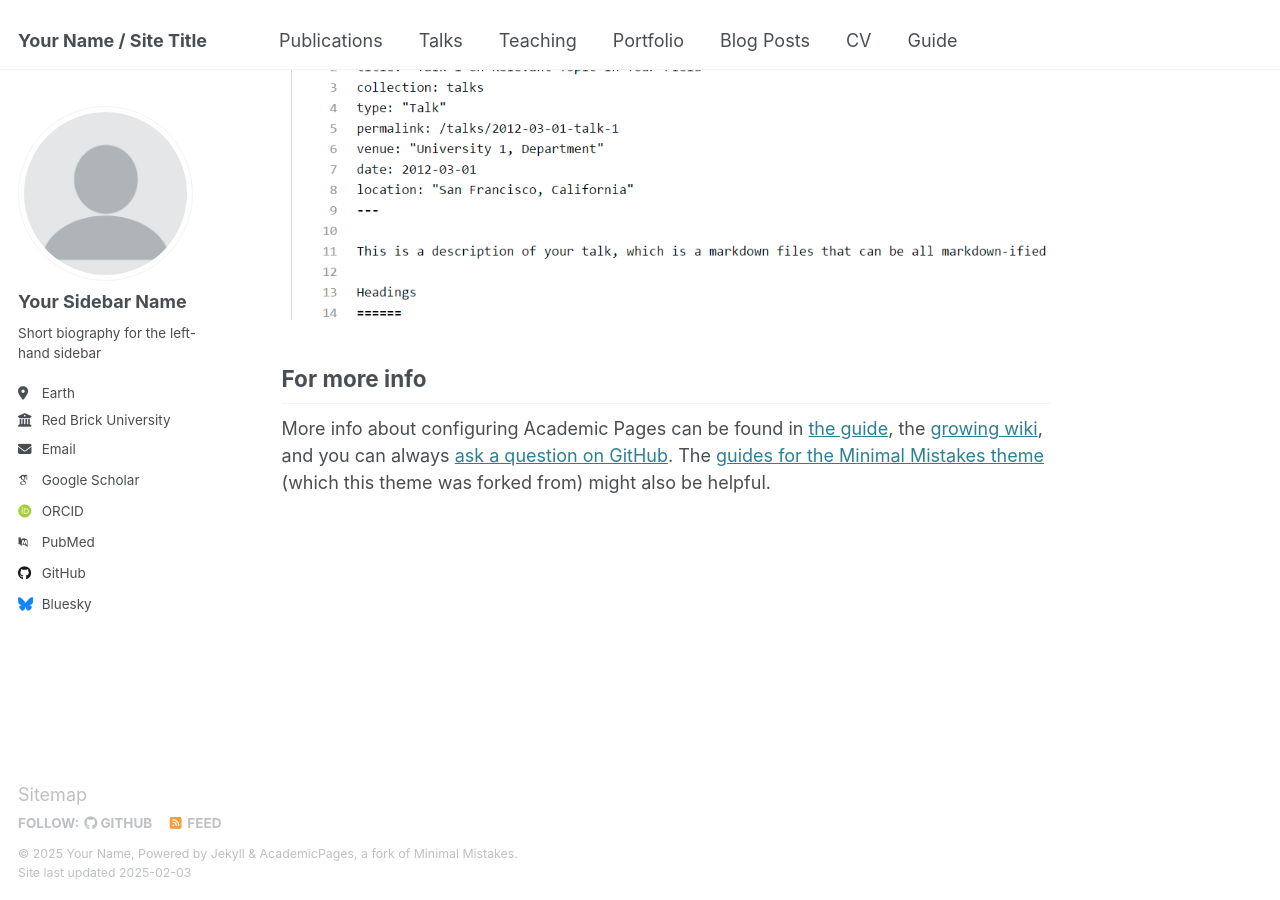
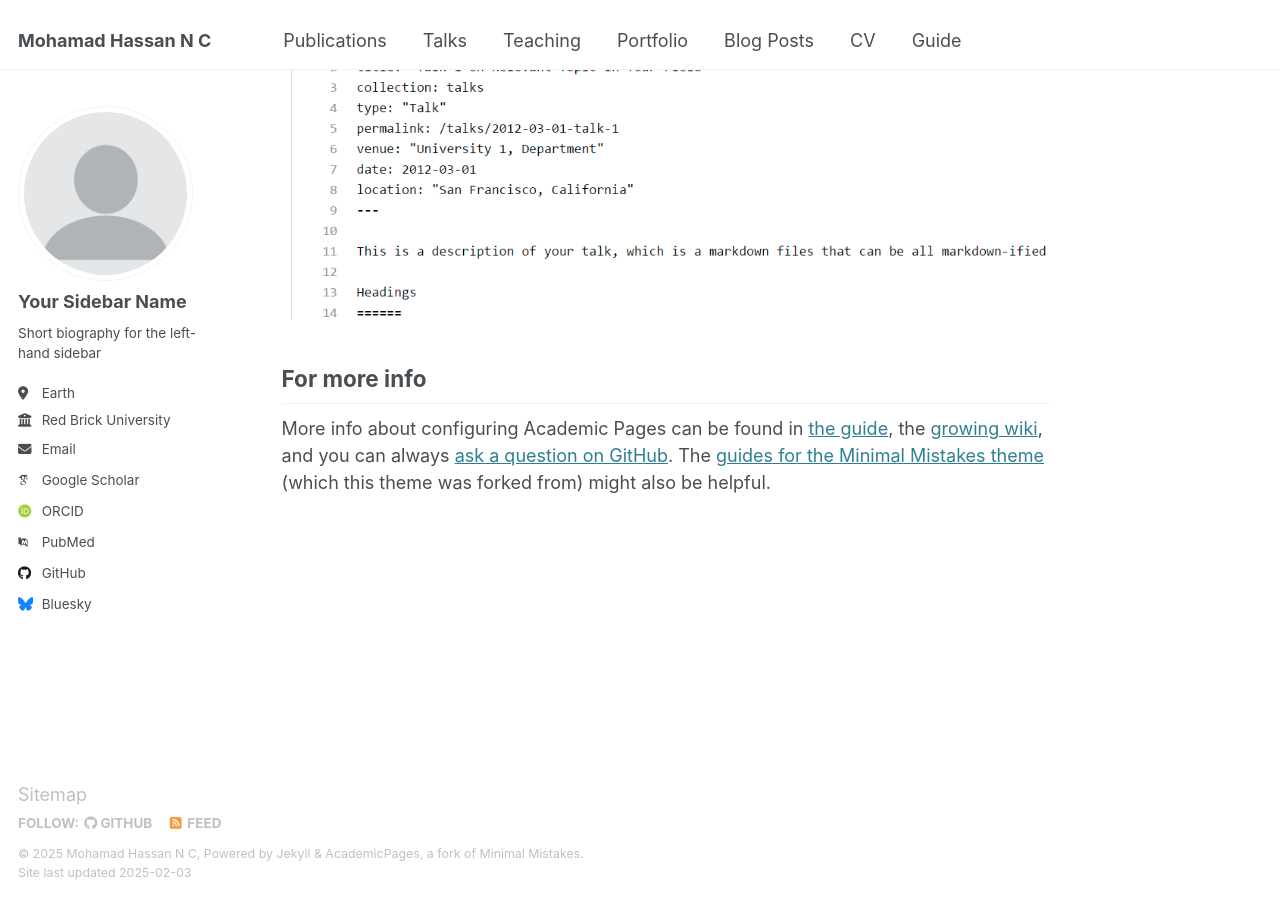
Before and after one commit to has97/has97.github.io, a Jekyll site: the page built from _pages/about.md, in a window 1280 px wide and 900 px high, scrolled down 2642 px. Built offline with Jekyll 4.4.1, drawn with Linux system fonts in a browser that asks for light colours; some web fonts are replaced.

Commit message:
first edit

```diff
--- a/_config.yml
+++ b/_config.yml
@@ -9,9 +9,9 @@
 # Basic Site Settings
 locale                   : "en-US"
 site_theme               : "default"
-title                    : "Your Name / Site Title"
+title                    : "Mohamad Hassan N C"
 title_separator          : "-"
-name                     : &name "Your Name"
+name                     : &name "Mohamad Hassan N C"
 description              : &description "personal description"
 url                      : https://academicpages.github.io # the base hostname & protocol for your site e.g. "https://[your GitHub username].github.io"
 baseurl                  : "" # the subpath of your site, e.g. "/blog"
```
